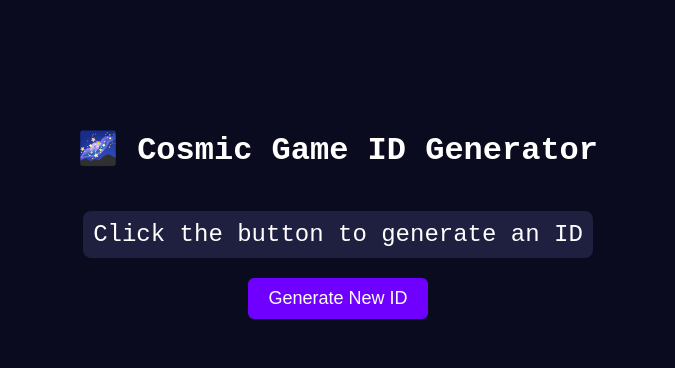
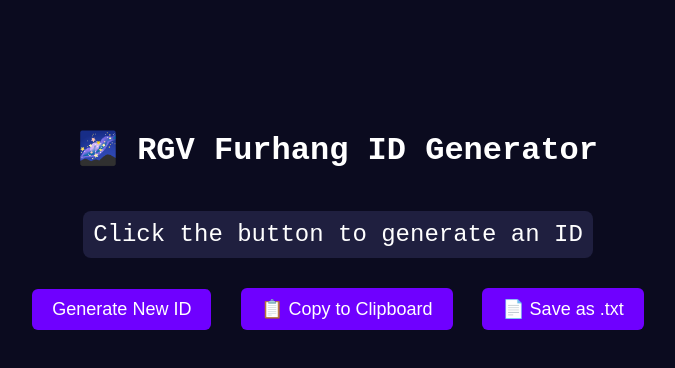
Before and after one commit to TheCoolestStarfox/RGV_Furhang, a plain HTML site: page index.html in a window 1280 px wide. Shown: the whole page, without its empty margins (302-977 px from the left). Drawn offline with Linux system fonts and the light colour scheme.

Commit message:
Update index.html

```diff
--- a/index.html
+++ b/index.html
@@ -2,7 +2,7 @@
 <html lang="en">
 <head>
 	<meta charset="UTF-8">
-	<title>🔐 Cosmic ID Generator</title>
+	<title>🔐 RGV ID Generator</title>
 	<style>
 		body {
 			background-color: #0b0b1f;
@@ -28,6 +28,7 @@
 			border: none;
 			border-radius: 6px;
 			cursor: pointer;
+			margin: 10px;
 		}
 		button:hover {
 			background-color: #9f40ff;
@@ -35,18 +36,38 @@
 	</style>
 </head>
 <body>
-	<h1>🌌 Cosmic Game ID Generator</h1>
+	<h1>🌌 RGV Furhang ID Generator</h1>
 	<div id="idDisplay">Click the button to generate an ID</div><br>
 	<button onclick="generateId()">Generate New ID</button>
+	<button onclick="copyId()">📋 Copy to Clipboard</button>
+	<button onclick="downloadId()">📄 Save as .txt</button>
 
 	<script>
+		let currentId = "";
+
 		function generateId() {
 			const chars = 'ABCDEFGHIJKLMNOPQRSTUVWXYZabcdefghijklmnopqrstuvwxyz0123456789';
 			let id = '';
 			for (let i = 0; i < 30; i++) {
 				id += chars.charAt(Math.floor(Math.random() * chars.length));
 			}
+			currentId = id;
 			document.getElementById('idDisplay').textContent = id;
+		}
+
+		function copyId() {
+			navigator.clipboard.writeText(currentId).then(() => {
+				alert("✅ ID copied to clipboard!");
+			});
+		}
+
+		function downloadId() {
+			if (!currentId) return alert("Generate an ID first!");
+			const blob = new Blob([currentId], { type: "text/plain" });
+			const link = document.createElement("a");
+			link.href = URL.createObjectURL(blob);
+			link.download = "id.txt";
+			link.click();
 		}
 	</script>
 </body>
```
